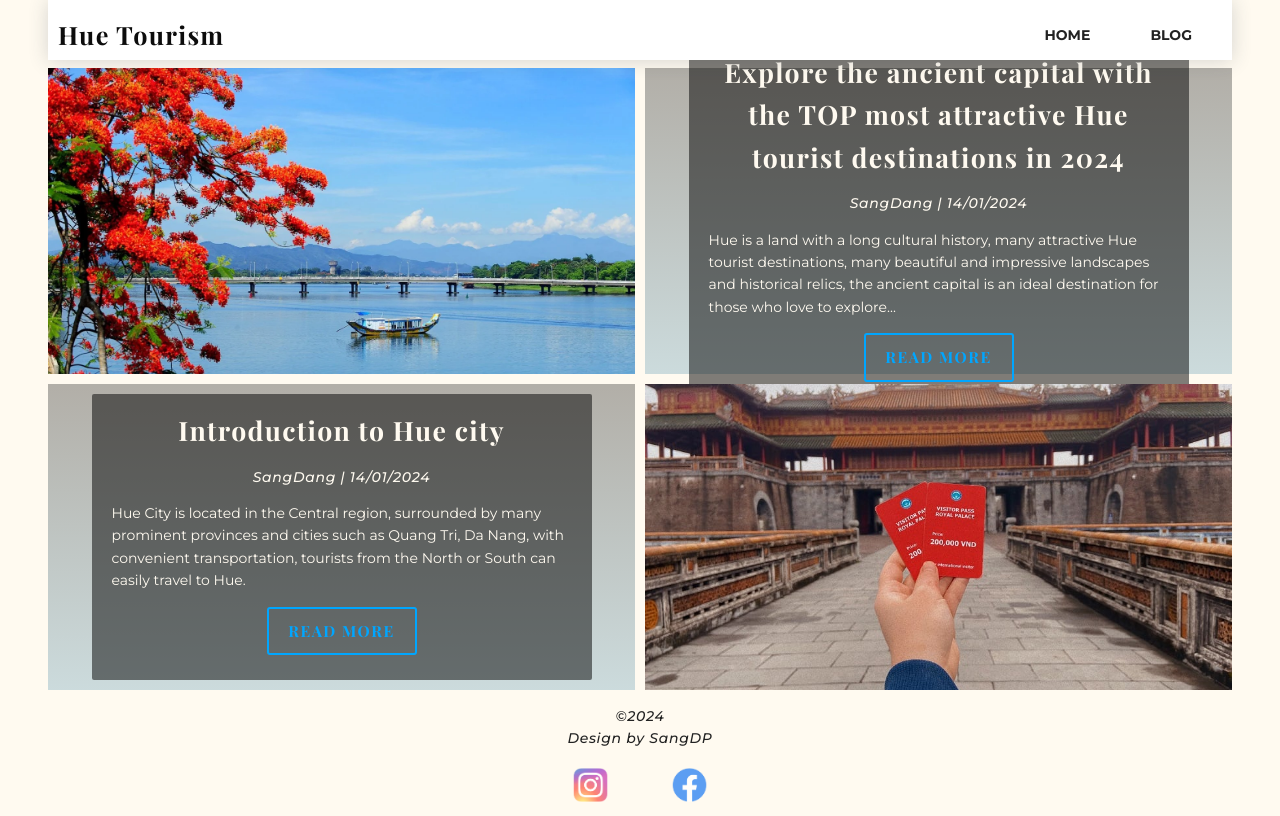
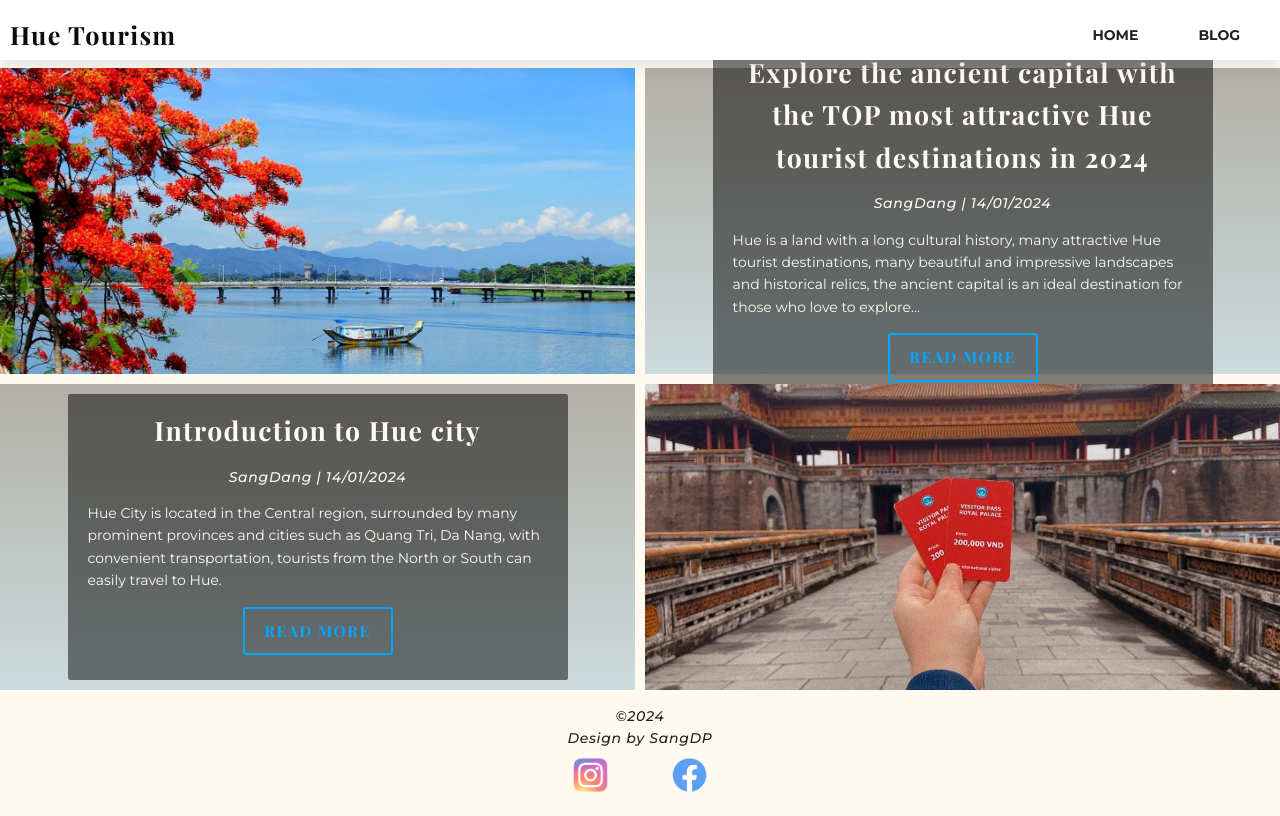
Before and after one commit to SangDP1/udacity1, a plain HTML site: page p1-personal-blog-web/index.html in a window 1280 px wide. Drawn offline with nearby package versions, Linux system fonts and the light colour scheme.

Commit message:
fix comment

```diff
--- a/p1-personal-blog-web/css/blog.css
+++ b/p1-personal-blog-web/css/blog.css
@@ -16,8 +16,6 @@
 		"bg"
 		"hr"
 		"ft";
-	margin-left: 3rem;
-	margin-right: 3rem;
 	gap: 6px;
 }
 
--- a/p1-personal-blog-web/css/style.css
+++ b/p1-personal-blog-web/css/style.css
@@ -5,7 +5,7 @@
 #grid-container {
 	display: grid;
 	grid-template-columns: 1fr;
-	grid-template-rows: 100px 300px 400px 300px 350px 60px;
+	grid-template-rows: 100px 300px 600px 300px 500px 60px;
 	gap: 6px;
 	grid-template-areas:
 		"nav nav"
@@ -14,8 +14,6 @@
 		"post-img-2 post-img-2"
 		"pots-3 post-blog-2"
 		"ft ft";
-		margin-left: 3rem;
-		margin-right: 3rem;
 }
 
 @media (min-width: 600px) {
--- a/p1-personal-blog-web/index.html
+++ b/p1-personal-blog-web/index.html
@@ -74,8 +74,7 @@
 			<footer>
 				<em> ©2024</em>
 				<em> Design by SangDP</em>
-				<section>
-
+				<div id="Contact">
 					<a href="https://www.instagram.com/sangdp1/?hl=vi">
 						<img alt="twitter" class="link-img" src="images/Instagram.png" />
 					</a>
@@ -83,7 +82,7 @@
 					<a href="https://www.facebook.com/profile.php?id=100015586146788">
 						<img alt="facebook" class="link-img" src="images/Facebook.png" />
 					</a>
-				</section>
+				</div>
 			</footer>
 		</div>
 	</body>
```
Also changed, not shown: p1-personal-blog-web/blog.html (+2 -3 lines).
